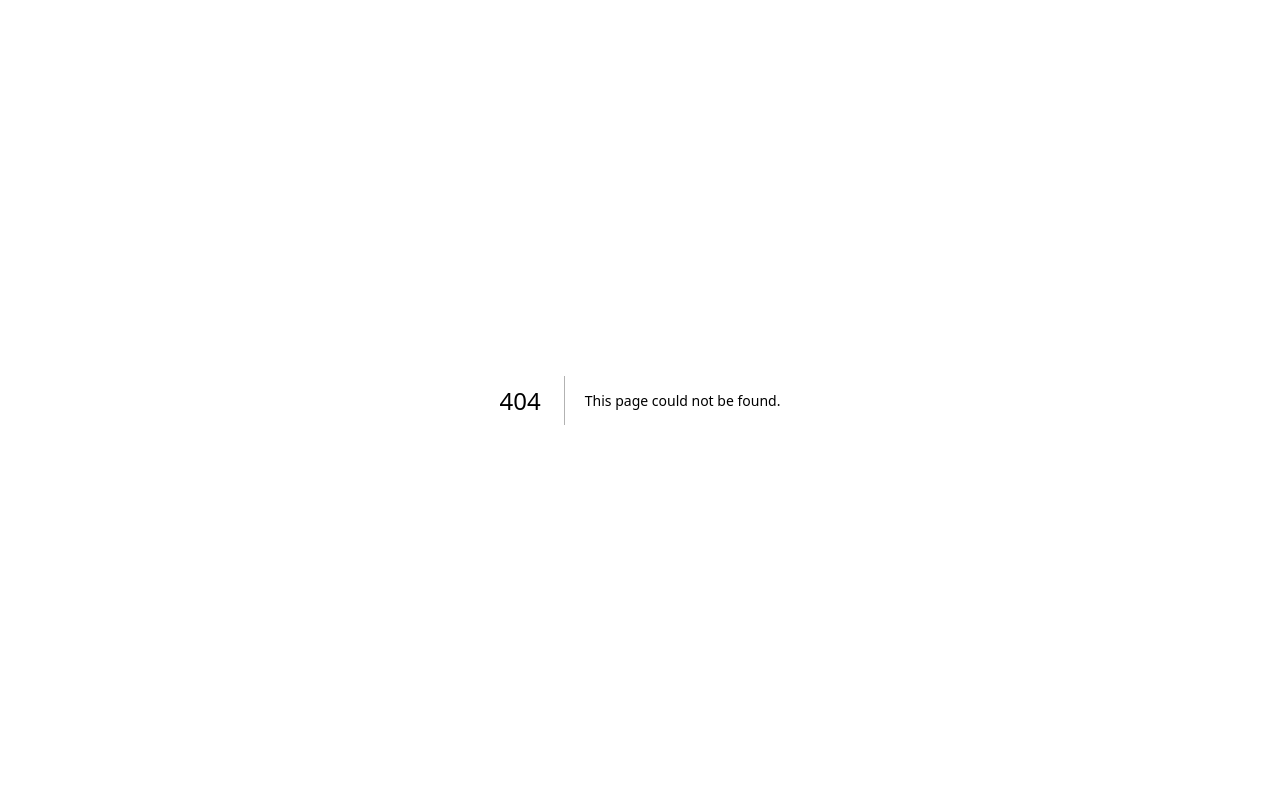
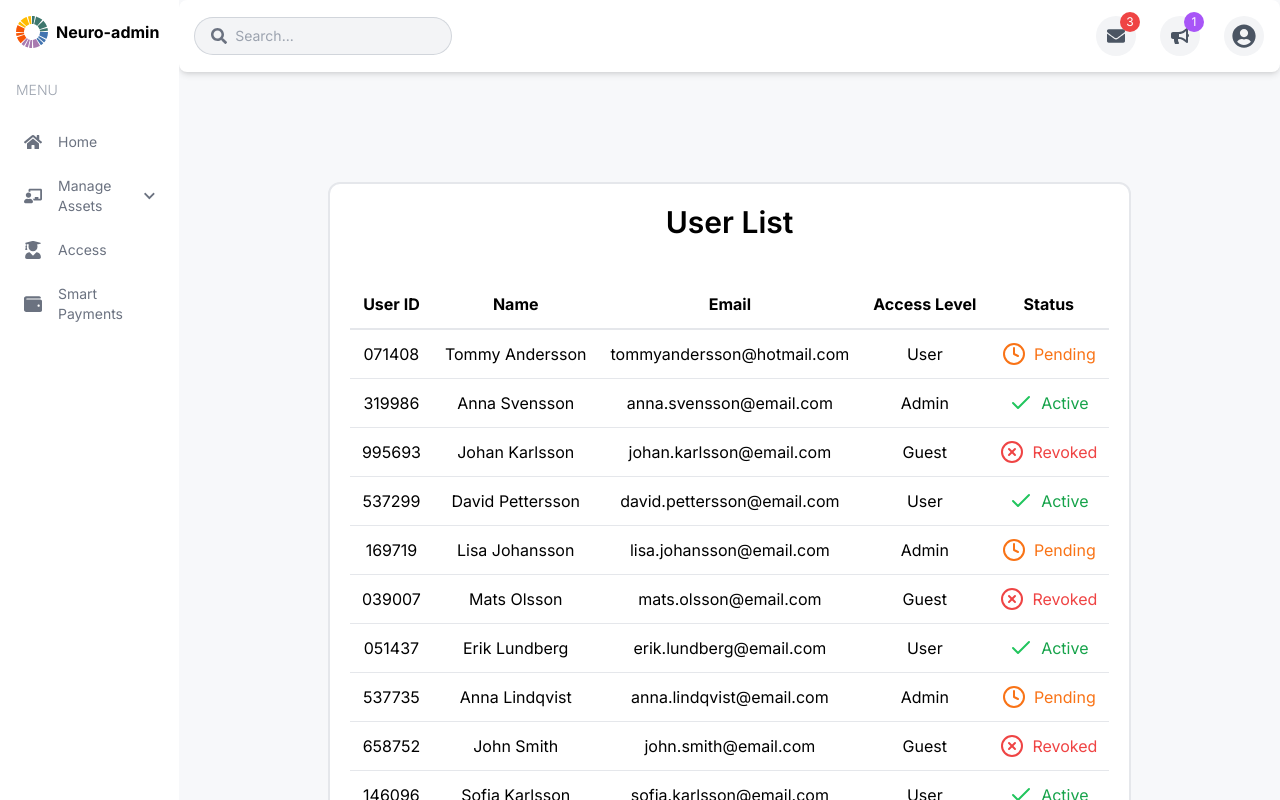
Before and after one commit to Trust-Anchor-Group/Neuro-Admin, a Next.js app: page /list/access in a window 1280 px wide. Before the commit this address had no page. Built offline with nearby package versions, Linux system fonts and the light colour scheme.

Commit message:
feat(userList) Implemented userList

```diff
--- a/package.json
+++ b/package.json
@@ -9,6 +9,7 @@
     "lint": "next lint"
   },
   "dependencies": {
+    "lucide-react": "^0.474.0",
     "mapbox-gl": "^3.9.3",
     "next": "15.1.4",
     "react": "^19.0.0",
--- /dev/null
+++ b/src/app/(dashboard)/list/access/page.jsx
@@ -0,0 +1,18 @@
+'use client'
+import { PaginatedList } from '@/components/access/PaginatedList'
+import React, { useState } from 'react'
+
+const AccessPage = () => {
+
+
+
+  return (
+    <div>
+        <div className='flex justify-center items-center h-screen my-10'>
+            <PaginatedList/>
+        </div>
+    </div>
+  )
+}
+
+export default AccessPage
--- /dev/null
+++ b/src/app/(dashboard)/mockdata/userList.js
@@ -0,0 +1,72 @@
+export const userList = [
+    {
+      userId: "071408",
+      name: "Tommy Andersson",
+      email: "tommyandersson@hotmail.com",
+      accessLevel: "User",
+      status: "Pending",
+    },
+    {
+      userId: "319986",
+      name: "Anna Svensson",
+      email: "anna.svensson@email.com",
+      accessLevel: "Admin",
+      status: "Active",
+    },
+    {
+      userId: "995693",
+      name: "Johan Karlsson",
+      email: "johan.karlsson@email.com",
+      accessLevel: "Guest",
+      status: "Revoked",
+    },
+    {
+      userId: "537299",
+      name: "David Pettersson",
+      email: "david.pettersson@email.com",
+      accessLevel: "User",
+      status: "Active",
+    },
+    {
+      userId: "169719",
+      name: "Lisa Johansson",
+      email: "lisa.johansson@email.com",
+      accessLevel: "Admin",
+      status: "Pending",
+    },
+    {
+      userId: "039007",
+      name: "Mats Olsson",
+      email: "mats.olsson@email.com",
+      accessLevel: "Guest",
+      status: "Revoked",
+    },
+    {
+      userId: "051437",
+      name: "Erik Lundberg",
+      email: "erik.lundberg@email.com",
+      accessLevel: "User",
+      status: "Active",
+    },
+    {
+      userId: "537735",
+      name: "Anna Lindqvist",
+      email: "anna.lindqvist@email.com",
+      accessLevel: "Admin",
+      status: "Pending",
+    },
+    {
+      userId: "658752",
+      name: "John Smith",
+      email: "john.smith@email.com",
+      accessLevel: "Guest",
+      status: "Revoked",
+    },
+    {
+      userId: "146096",
+      name: "Sofia Karlsson",
+      email: "sofia.karlsson@email.com",
+      accessLevel: "User",
+      status: "Active",
+    },
+  ];
--- /dev/null
+++ b/src/components/access/PaginatedList.jsx
@@ -0,0 +1,52 @@
+import { Check, Clock, XCircle } from 'lucide-react';
+import React from 'react'
+import { userList } from '@/app/(dashboard)/mockdata/userList';
+
+export const PaginatedList = () => {
+    return (
+        <div className='p-5 border-2 bg-white rounded-xl overflow-x-auto md:overflow-x-hidden'>
+            <h2 className='text-center mb-10 text-xl font-semibold md:text-3xl'>User&nbsp;List</h2>
+            <table className='w-full table-auto border-collapse'>
+                <thead>
+                    <tr className='border-b-2'>
+                        <th className='p-3 text-left md:text-center'>User&nbsp;ID</th>
+                        <th className='p-3 text-left md:text-center'>Name</th>
+                        <th className='p-3 text-left md:text-center'>Email</th>
+                        <th className='p-3 text-left md:text-center'>Access&nbsp;Level</th>
+                        <th className='p-3 text-left md:text-center'>Status</th>
+                    </tr>
+                </thead>
+                <tbody>
+                    {userList && userList.map((user) => (
+                        <tr className="border-b" key={user.userId}>
+                            <td className="p-3 break-words md:text-center">{user.userId}</td>
+                            <td className="p-3 break-words md:text-center">{user.name}</td>
+                            <td className="p-3 break-words md:text-center">{user.email}</td>
+                            <td className="p-3 break-words md:text-center">{user.accessLevel}</td>
+                            <td className="p-3 md:text-center">
+                                <div className="flex items-center justify-center gap-2">
+                                    {user.status === "Active" ? (
+                                        <>
+                                            <Check className='text-green-500' />
+                                            <span className="text-green-600 hidden md:inline">Active</span>
+                                        </>
+                                    ) : user.status === "Pending" ? (
+                                        <>
+                                            <Clock className='text-orange-500' />
+                                            <span className="text-orange-500 hidden md:inline">Pending</span>
+                                        </>
+                                    ) : (
+                                        <>
+                                            <XCircle className='text-red-500' />
+                                            <span className="text-red-500 hidden md:inline">Revoked</span>
+                                        </>
+                                    )}
+                                </div>
+                            </td>
+                        </tr>
+                    ))}
+                </tbody>
+            </table>
+        </div>
+    )
+}
```
Also changed, not shown: 1 other file (tests, documents, lock files or other folders).
